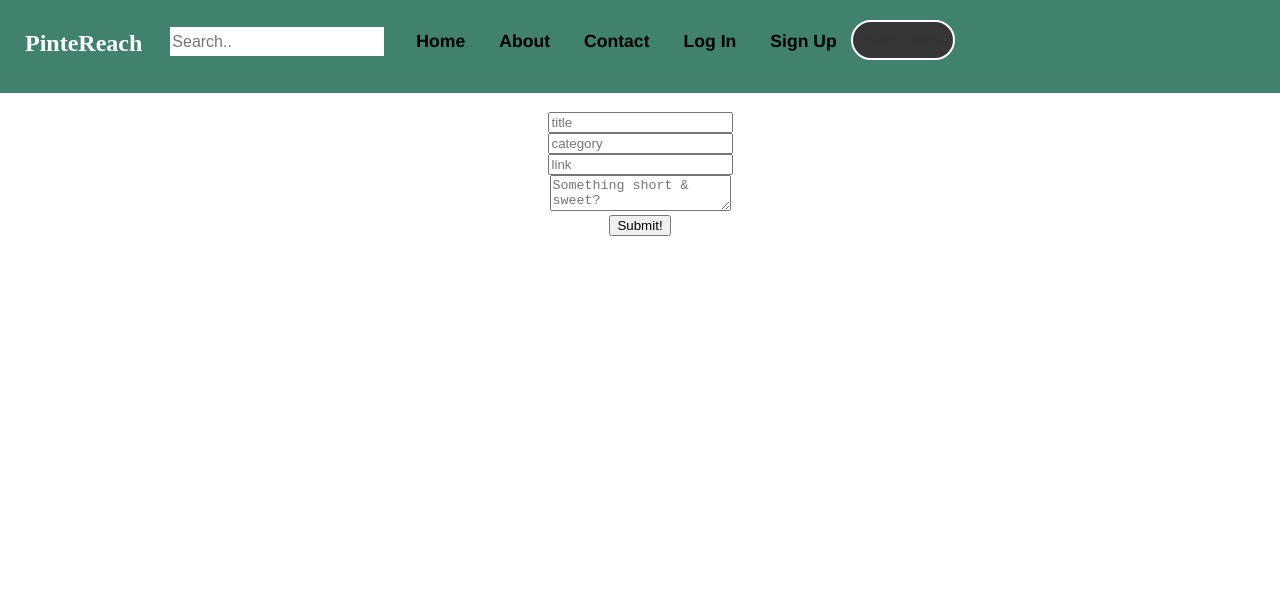
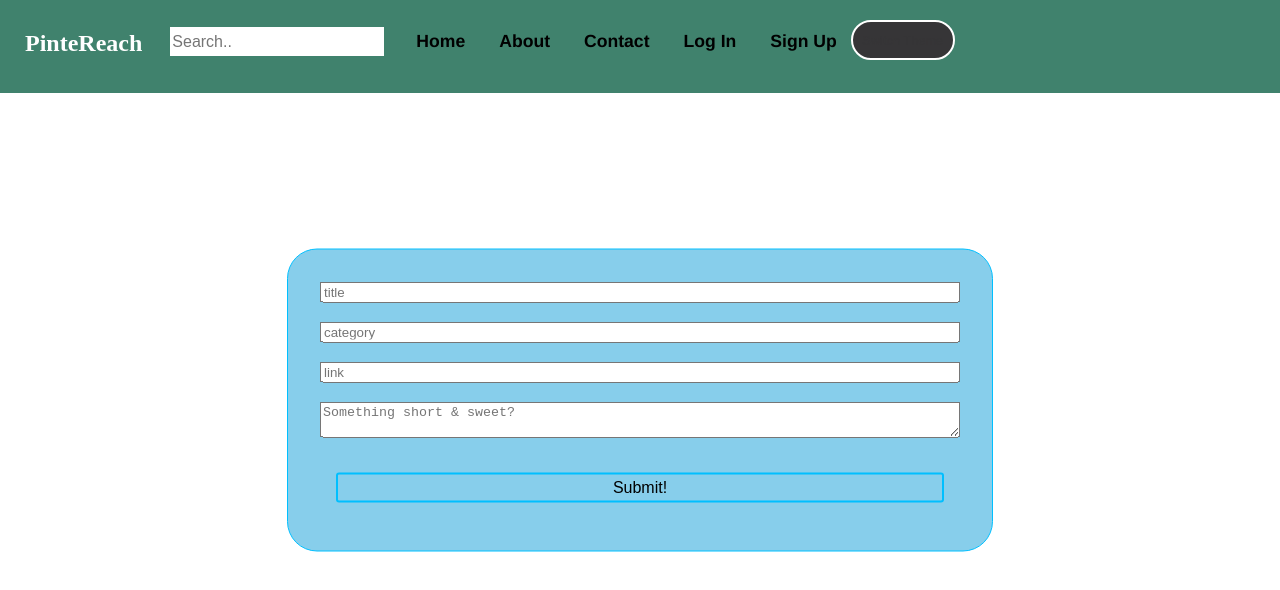
Before and after one commit to Pinterest2-0/frontend, a React (Create React App) app in the folder frontend2-3/: page /add in a window 1280 px wide. Shown: the top 590 px of the page. Built offline with nearby package versions, Linux system fonts and the light colour scheme; sample sign-in values are in the browser's storage.

Commit message:
added more styling for modals

```diff
--- a/frontend2-3/src/App.css
+++ b/frontend2-3/src/App.css
@@ -464,3 +464,22 @@ background-color: #40826D;
   z-index: 1000;
   width: 50%;
   }
+
+  .edit-container{
+    display:flex;
+    flex-direction: column;
+  }
+
+  .ModalContainer{
+  position: fixed;
+  top: 50%;
+  left: 50%;
+  transform: translate(-50%,-50%);
+  display: flex;
+  flex-direction:column;
+  background-color: skyblue;
+  border: 1px solid deepskyblue;
+  border-radius: 30px;
+  width: 50%;
+  padding: 2rem;
+  }
--- a/frontend2-3/src/Components/CardCreator.js
+++ b/frontend2-3/src/Components/CardCreator.js
@@ -1,6 +1,7 @@
 import axios from 'axios';
 import React, {useState} from 'react';
 import {useHistory} from 'react-router-dom';
+import {Button} from './ArticleCard';
 
 // Not exported until Component can be used.
 const CardCreator = () => {
@@ -38,7 +39,7 @@ const handleSubmit = (event) => {
     return(
         <div>
             <form onSubmit={handleSubmit}>
-            <div>
+            <div className="ModalContainer">
                 <input type="text"
                 name='title'
                 placeholder='title'
@@ -66,7 +67,7 @@ const handleSubmit = (event) => {
                 onChange={handleChange}>
                 </textarea>
                 <br />
-                <button>Submit!</button>
+                <Button primary >Submit!</Button>
             </div>
         </form>
         </div>
--- a/frontend2-3/src/Components/UpdateModal.js
+++ b/frontend2-3/src/Components/UpdateModal.js
@@ -64,6 +64,7 @@ const UpdateModal = ({setIsVisible, editModal, setEditModal, setGlobalArticles})
         <div>
             <Form {...layout} onSubmit={handleSubmit}>
                 <h2>Enter Your Changes Below</h2>
+                    <div className="edit-container">
                 <input type="text"
                 name='title'
                 label='Title'
@@ -91,6 +92,8 @@ const UpdateModal = ({setIsVisible, editModal, setEditModal, setGlobalArticles})
                 autoSize={{ minRows: 5, maxRows: 7 }}
                 >
                 </TextArea>
+                    </div>
+
                 <br />
                 <Button onClick={handleSubmit} primary><VscSave/> &nbsp; Save Changes</Button>
                 <Button onClick={handleExit} primary > Nevermind!</Button>
```
